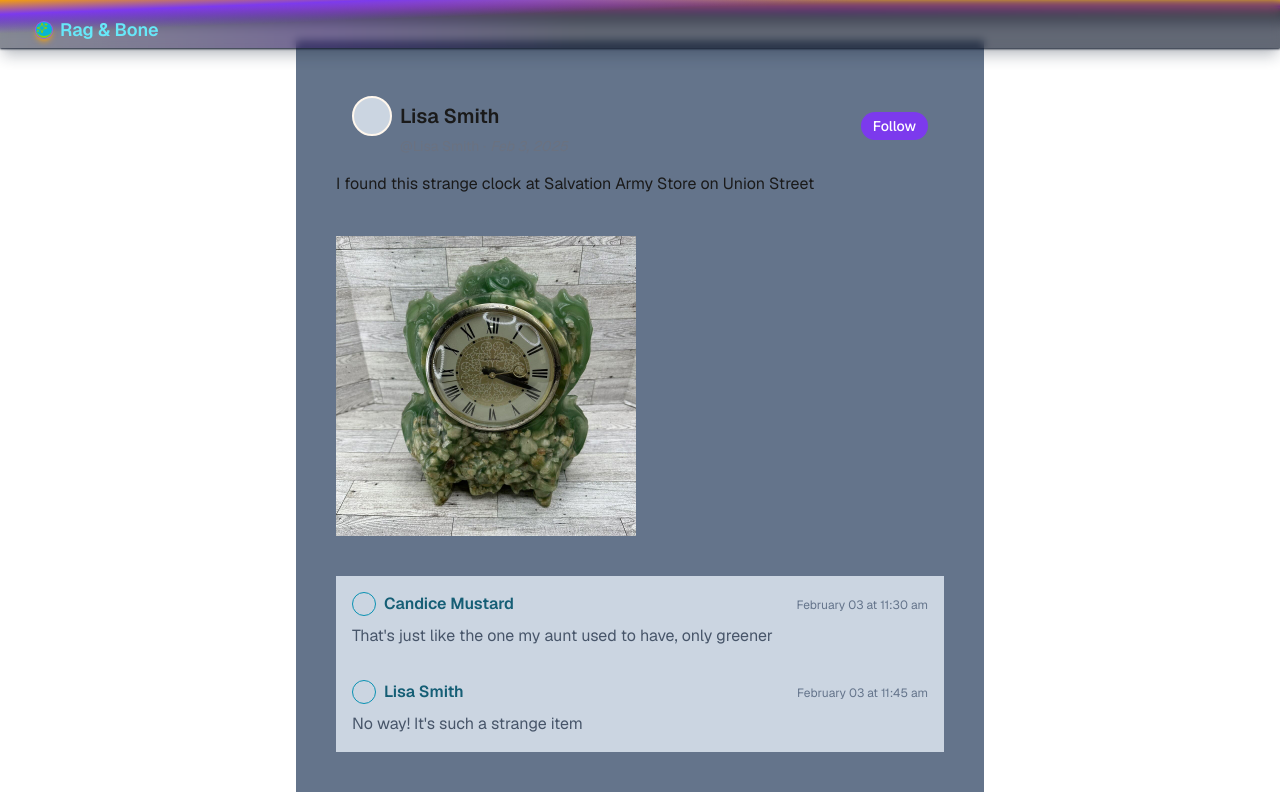
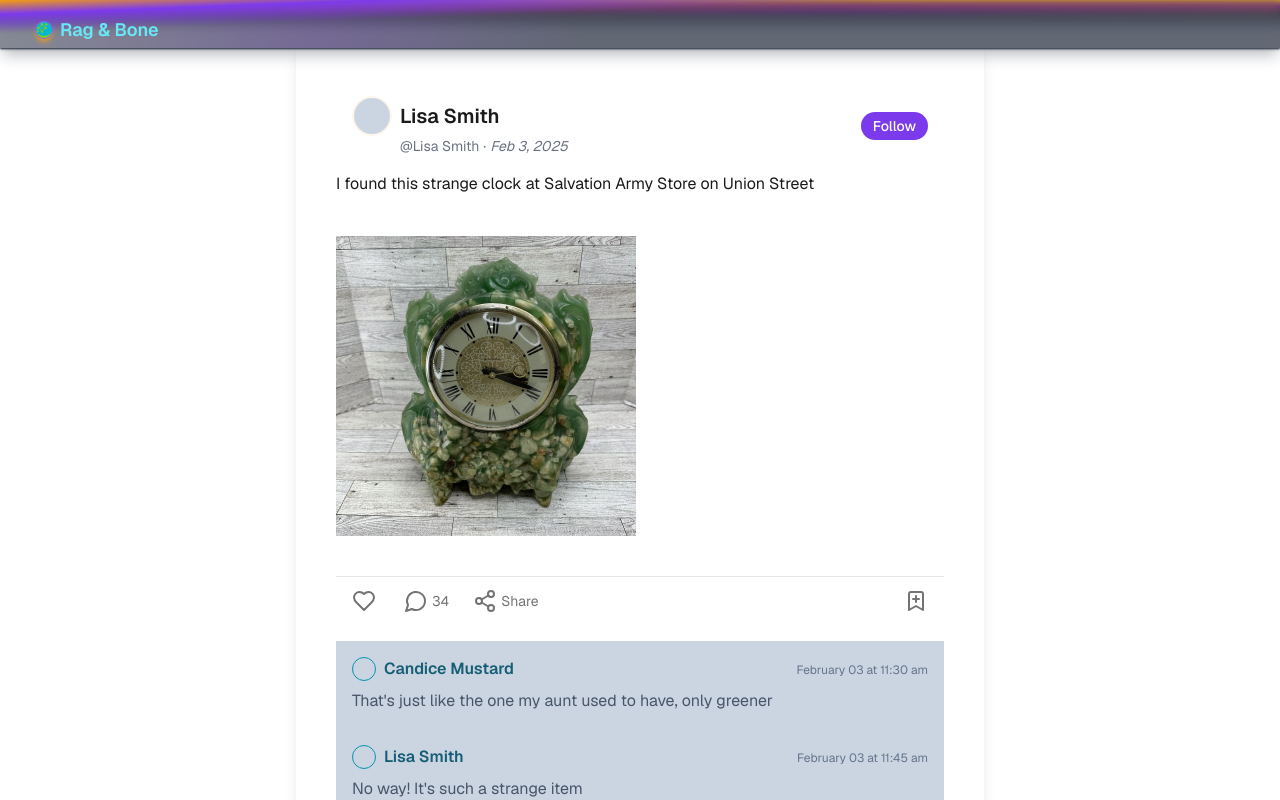
Before and after one commit to SaraDonaldson/weird-wonderful-finds-site, a Next.js app: page /forum in a window 1280 px wide. Shown: the top 800 px of the page. Built offline with nearby package versions, Linux system fonts and the light colour scheme.

Commit message:
add post interaction bar and style bg

```diff
--- a/components/posts/Post/Post.tsx
+++ b/components/posts/Post/Post.tsx
@@ -5,6 +5,7 @@ import React from 'react'
 import Comment from '../Comment/Comment'
 import Image from 'next/image'
 import FeedPostHeader from './PostHeader/PostHeader'
+import PostInteractionBar from './PostInteractionBar/PostInteractionBar'
 
 
 
@@ -12,7 +13,8 @@ function Post( {...props}: PostType) {
 
 
   return (
-    <div className='w-full flex flex-col bg-slate-500 min-h-14 p-10 gap-4'>
+    // <div className='w-full flex flex-col bg-slate-500 min-h-14 p-10 gap-4'>
+    <div className='w-full flex flex-col min-h-14 p-10 gap-4 bg-white dark:bg-dark-surface rounded-lg shadow-lg max-w-3xl mx-auto'>
 
         <FeedPostHeader {...props} />
 
@@ -31,6 +33,7 @@ function Post( {...props}: PostType) {
             </div>
 
         }
+        <PostInteractionBar/>
 
         <div>
             {
```
